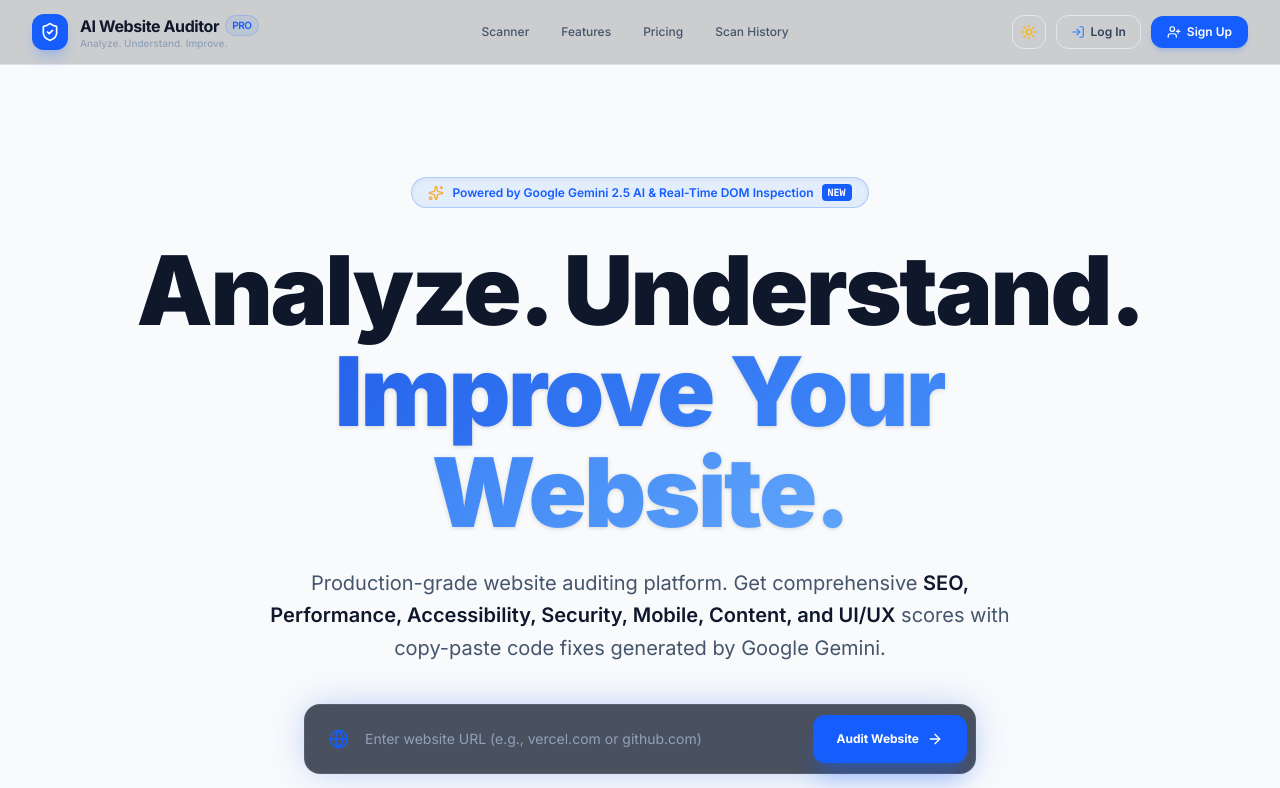
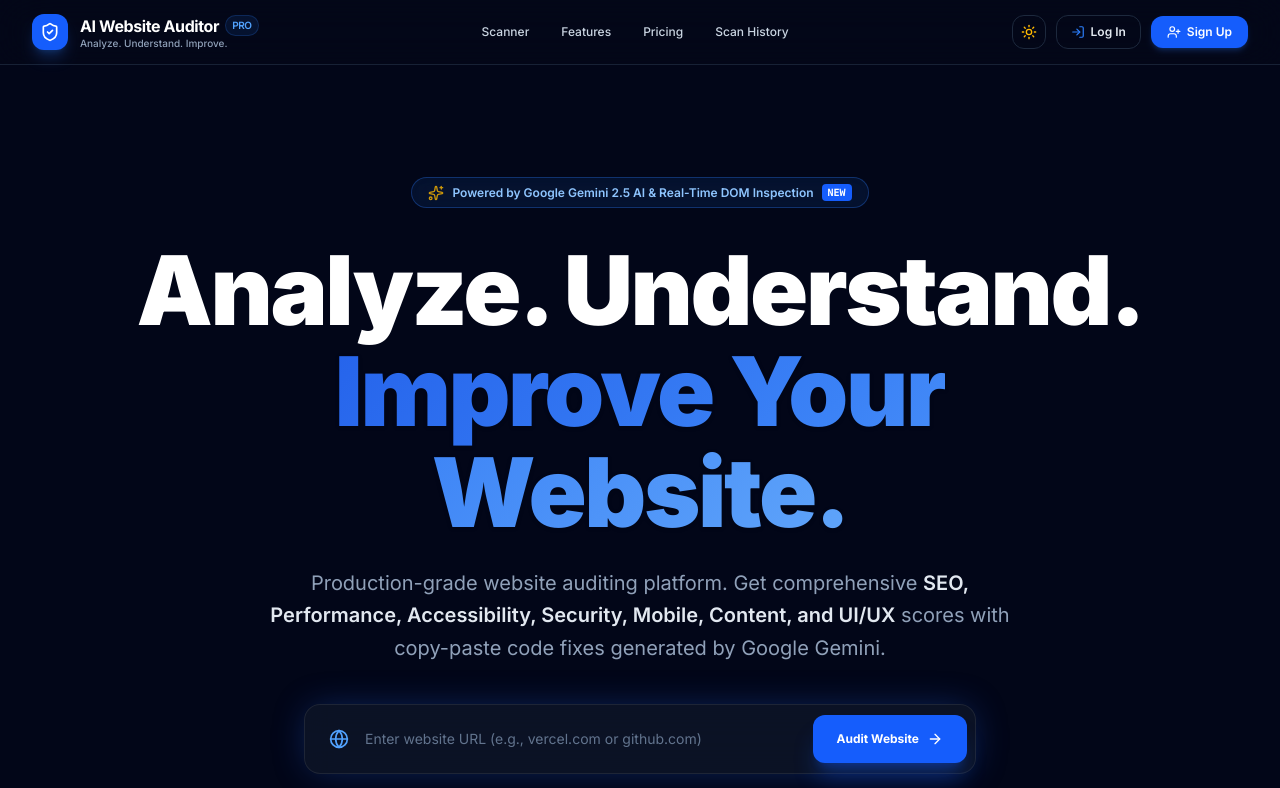
Before and after one commit to iqrarbaloch145/AI-Website-Auditor-SaaS, a Next.js app: page / in a window 1280 px wide. Shown: the top 788 px of the page. Built offline with nearby package versions, Linux system fonts and the light colour scheme.

Commit message:
fix: resolve theme toggle color contrast in light mode

```diff
--- a/src/app/globals.css
+++ b/src/app/globals.css
@@ -1,68 +1,36 @@
 @import "tailwindcss";
+
+@variant dark (&:where(.dark, .dark *));
 
 @layer base {
   :root {
-    --background: 210 40% 98%; /* #F8FAFC */
-    --foreground: 222.2 84% 4.9%;
-    --card: 0 0% 100%;
-    --card-foreground: 222.2 84% 4.9%;
-    --popover: 0 0% 100%;
-    --popover-foreground: 222.2 84% 4.9%;
-    --primary: 221.2 83.2% 53.3%; /* #2563EB */
-    --primary-foreground: 210 40% 98%;
-    --secondary: 217.2 91.2% 59.8%; /* #3B82F6 */
-    --secondary-foreground: 222.2 47.4% 11.2%;
-    --muted: 210 40% 96.1%;
-    --muted-foreground: 215.4 16.3% 46.9%;
-    --accent: 210 40% 96.1%;
-    --accent-foreground: 222.2 47.4% 11.2%;
-    --destructive: 0 84.2% 60.2%; /* #EF4444 */
-    --destructive-foreground: 210 40% 98%;
-    --success: 142.1 70.6% 45.3%; /* #22C55E */
-    --warning: 38 92% 50%; /* #F59E0B */
-    --border: 214.3 31.8% 91.4%;
-    --input: 214.3 31.8% 91.4%;
-    --ring: 221.2 83.2% 53.3%;
-    --radius: 1rem; /* 16px */
+    --background: #f8fafc;
+    --foreground: #0f172a;
   }
 
   .dark {
-    --background: 224 71% 4%; /* #0B0F19 */
-    --foreground: 210 40% 98%;
-    --card: 224 71% 7%;
-    --card-foreground: 210 40% 98%;
-    --popover: 224 71% 7%;
-    --popover-foreground: 210 40% 98%;
-    --primary: 217.2 91.2% 59.8%; /* #3B82F6 */
-    --primary-foreground: 222.2 47.4% 11.2%;
-    --secondary: 217.2 32.6% 17.5%;
-    --secondary-foreground: 210 40% 98%;
-    --muted: 217.2 32.6% 17.5%;
-    --muted-foreground: 215 20.2% 65.1%;
-    --accent: 217.2 32.6% 17.5%;
-    --accent-foreground: 210 40% 98%;
-    --destructive: 0 62.8% 30.6%;
-    --destructive-foreground: 210 40% 98%;
-    --success: 142.1 70.6% 45.3%;
-    --warning: 38 92% 50%;
-    --border: 217.2 32.6% 17.5%;
-    --input: 217.2 32.6% 17.5%;
-    --ring: 224.3 76.3% 48%;
+    --background: #0b0f19;
+    --foreground: #f8fafc;
   }
 }
 
 body {
-  background-color: hsl(var(--background));
-  color: hsl(var(--foreground));
+  background-color: #f8fafc;
+  color: #0f172a;
   font-feature-settings: "rlig" 1, "calt" 1;
+}
+
+.dark body {
+  background-color: #0b0f19;
+  color: #f8fafc;
 }
 
 /* Glassmorphism & SaaS Card styling for both Light and Dark themes */
 .glass-panel {
-  background: rgba(255, 255, 255, 0.85);
+  background: rgba(255, 255, 255, 0.95);
   backdrop-filter: blur(16px);
   -webkit-backdrop-filter: blur(16px);
-  border: 1px solid rgba(226, 232, 240, 0.9);
+  border: 1px solid rgba(226, 232, 240, 1);
   box-shadow: 0 10px 30px -10px rgba(0, 0, 0, 0.05);
 }
 
@@ -75,7 +43,7 @@ body {
 }
 
 .glow-blue {
-  box-shadow: 0 0 30px -5px rgba(37, 99, 235, 0.25);
+  box-shadow: 0 0 30px -5px rgba(37, 99, 235, 0.15);
 }
 
 .dark .glow-blue {
--- a/src/app/page.tsx
+++ b/src/app/page.tsx
@@ -15,9 +15,7 @@ import {
   ArrowRight,
   CheckCircle2,
   Globe,
-  Bot,
   ChevronDown,
-  Code2,
   Check,
 } from "lucide-react";
 import { motion } from "framer-motion";
@@ -117,7 +115,7 @@ export default function LandingPage() {
           initial={{ opacity: 0, y: 15 }}
           animate={{ opacity: 1, y: 0 }}
           transition={{ duration: 0.5 }}
-          className="inline-flex items-center space-x-2 px-4 py-1.5 rounded-full border border-blue-500/30 bg-blue-500/10 text-blue-600 dark:text-blue-300 text-xs font-semibold mb-8 shadow-inner backdrop-blur-md"
+          className="inline-flex items-center space-x-2 px-4 py-1.5 rounded-full border border-blue-500/30 bg-blue-500/10 text-blue-700 dark:text-blue-300 text-xs font-semibold mb-8 shadow-inner backdrop-blur-md"
         >
           <Sparkles className="w-4 h-4 text-amber-500 dark:text-amber-400 animate-pulse" />
           <span>Powered by Google Gemini 2.5 AI & Real-Time DOM Inspection</span>
@@ -494,17 +492,17 @@ export default function LandingPage() {
             return (
               <div
                 key={idx}
-                className="rounded-2xl border border-slate-200 dark:border-slate-800 bg-white/80 dark:bg-slate-900/50 glass-panel overflow-hidden transition-colors"
+                className="rounded-2xl border border-slate-200 dark:border-slate-800 bg-white dark:bg-slate-900/60 shadow-md dark:shadow-none overflow-hidden transition-colors"
               >
                 <button
                   onClick={() => setOpenFaqIndex(isOpen ? null : idx)}
                   className="w-full p-5 text-left font-bold text-sm text-slate-900 dark:text-white flex items-center justify-between"
                 >
                   <span>{faq.q}</span>
-                  <ChevronDown className={`w-4 h-4 text-slate-400 transition-transform ${isOpen ? "rotate-180 text-blue-600 dark:text-blue-400" : ""}`} />
+                  <ChevronDown className={`w-4 h-4 text-slate-500 dark:text-slate-400 transition-transform ${isOpen ? "rotate-180 text-blue-600 dark:text-blue-400" : ""}`} />
                 </button>
                 {isOpen && (
-                  <div className="px-5 pb-5 text-xs text-slate-600 dark:text-slate-400 leading-relaxed border-t border-slate-100 dark:border-slate-800/60 pt-3">
+                  <div className="px-5 pb-5 text-xs text-slate-700 dark:text-slate-300 leading-relaxed border-t border-slate-100 dark:border-slate-800/80 pt-4 bg-slate-50/80 dark:bg-slate-950/50">
                     {faq.a}
                   </div>
                 )}
```
